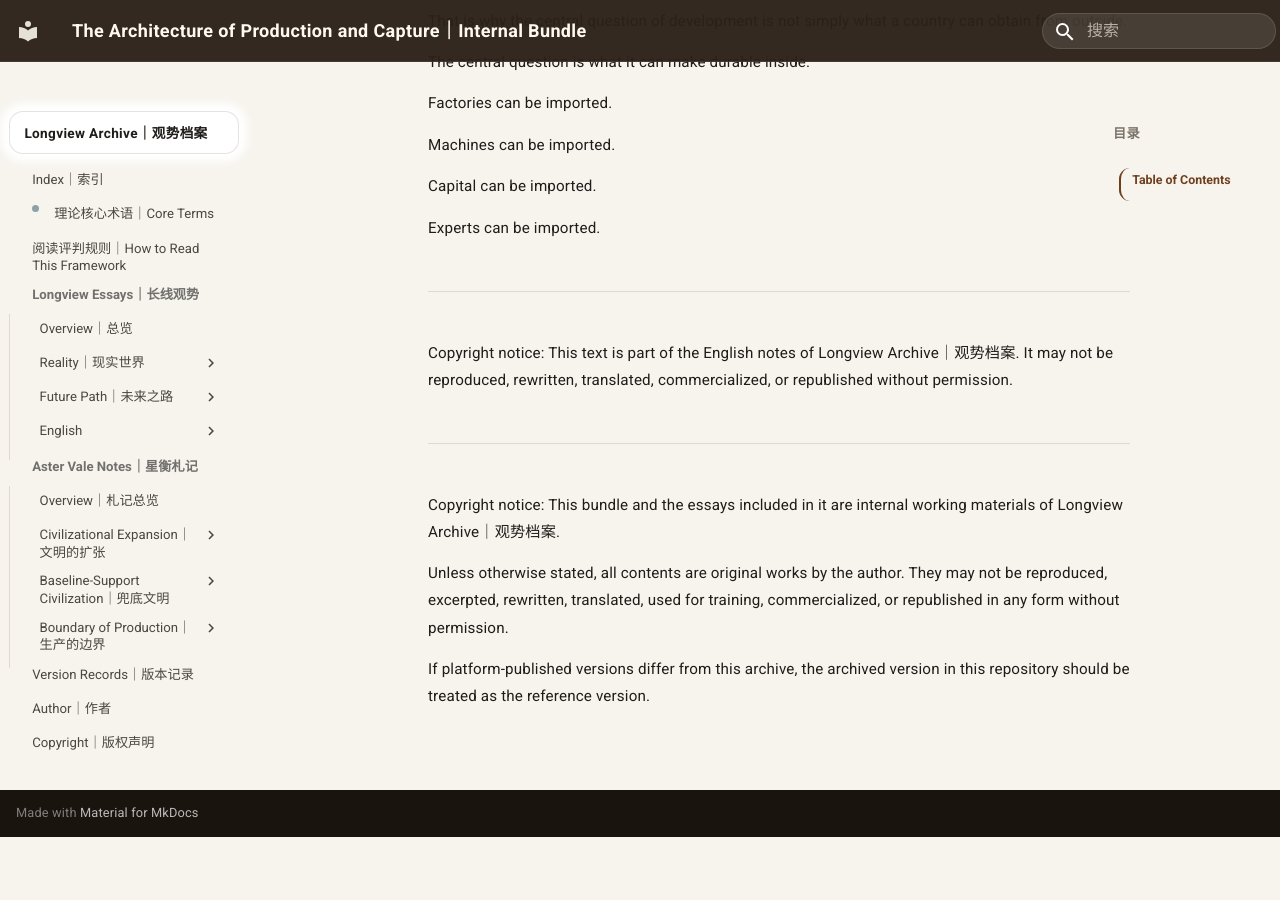
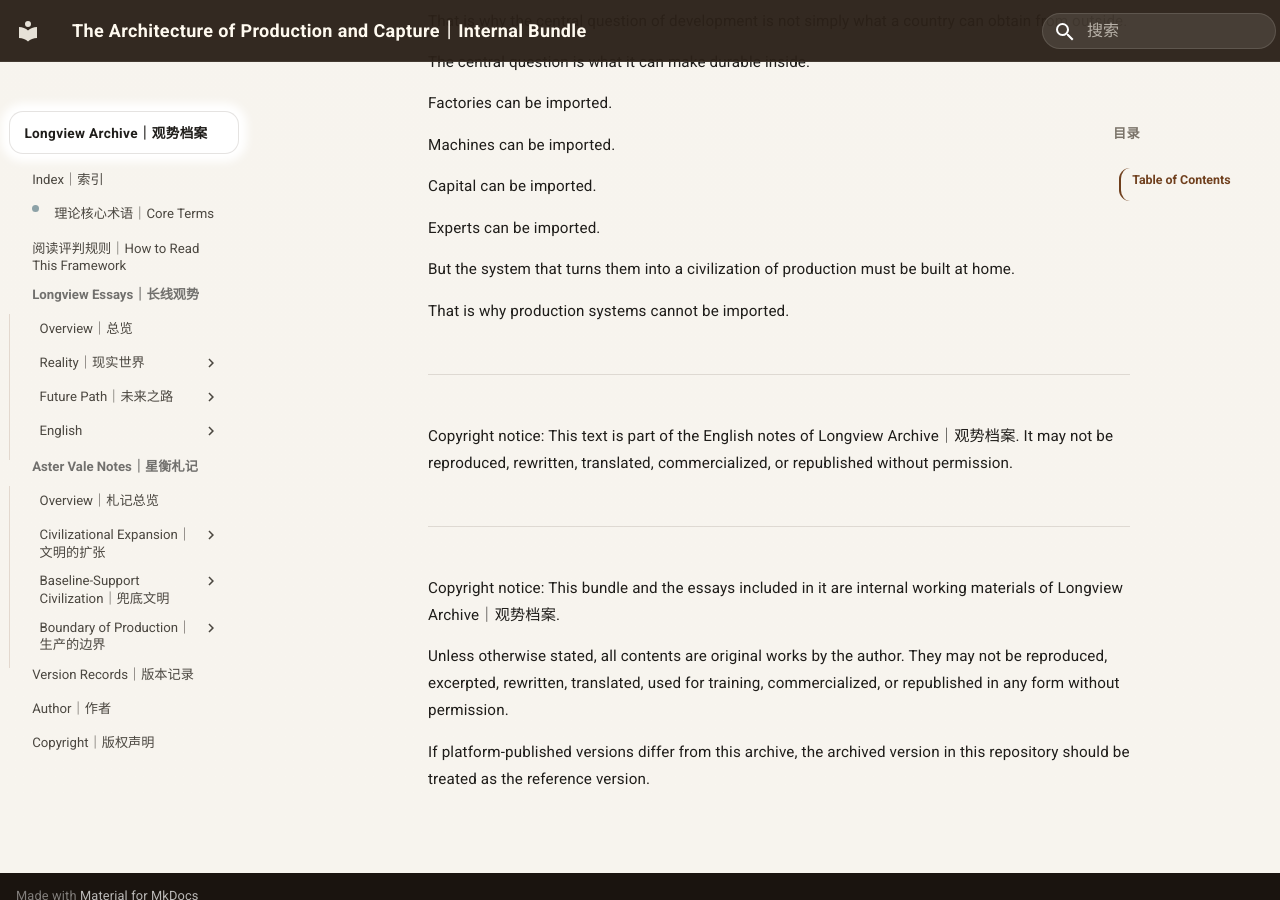
Before and after one commit to guanshi1688/longview-archive, an MkDocs documentation site: the page built from docs/essays/notes/english/Architecture/_architecture-bundle.md, in a window 1280 px wide and 900 px high, scrolled down 61074 px. Built offline with MkDocs 1.6.1 and Material for MkDocs 9.7.7, drawn with Linux system fonts in a browser that asks for light colours; before the commit the page ends 61911 px from its top, so only the background shows below that; some of the changed text lies outside the part shown.

```diff
--- a/docs/essays/notes/english/Architecture/_architecture-bundle.md
+++ b/docs/essays/notes/english/Architecture/_architecture-bundle.md
@@ -2230,6 +2230,9 @@ Capital can be imported.
 
 Experts can be imported.
 
+But the system that turns them into a civilization of production must be built at home.
+
+That is why production systems cannot be imported.
 
 ---
 
```
Also changed, not shown: other parts of docs/essays/notes/english/Architecture/_architecture-bundle.md (+1 -1 lines).
